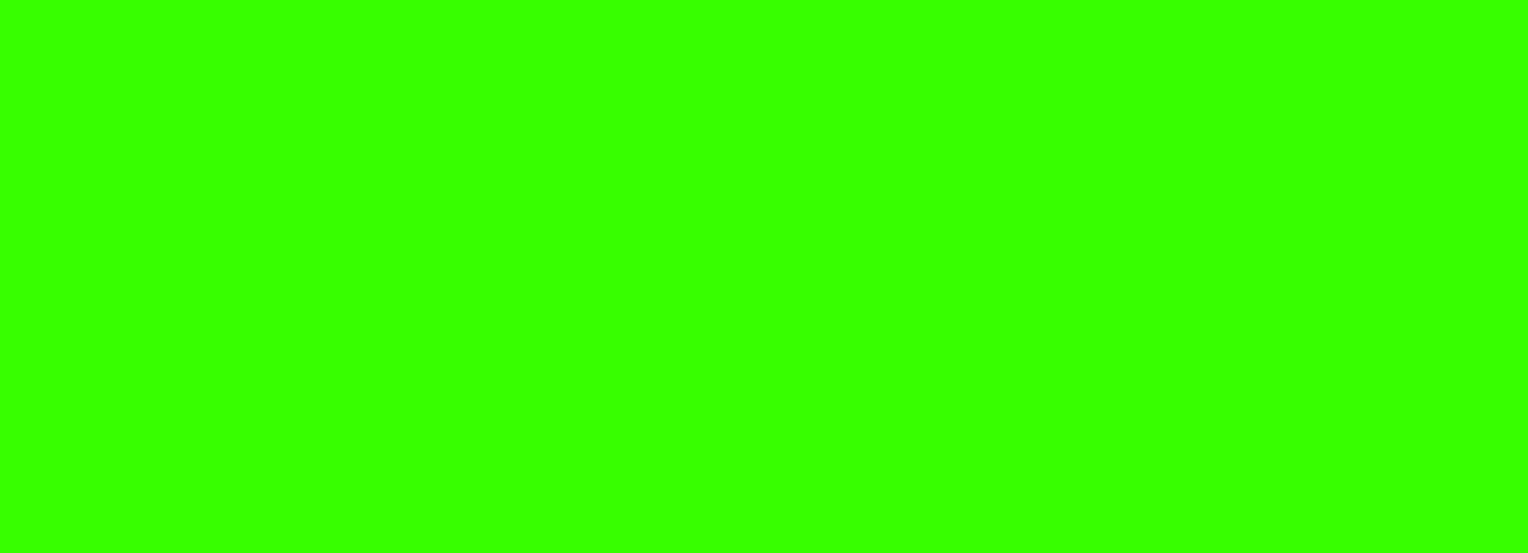
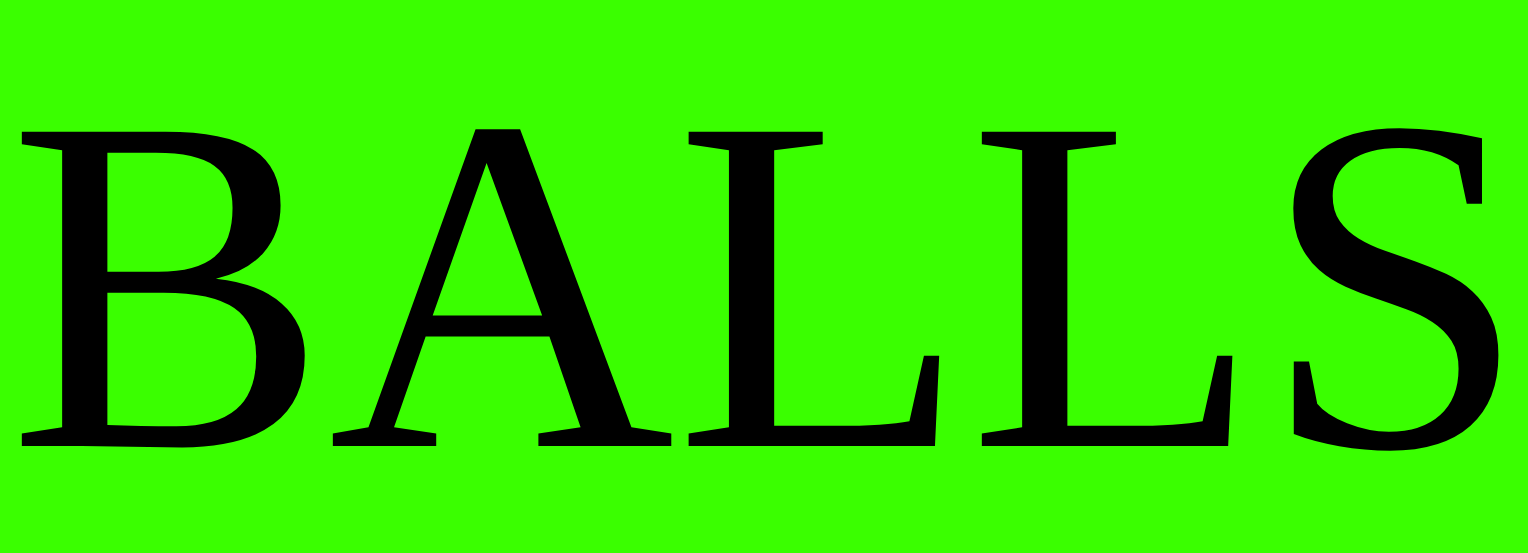
Before and after one commit to Word-matemaatikko/turku, a plain HTML site: page index.html in a window 1280 px wide. Shown: the whole page, 1528 px wide, since content can reach past the window. Drawn offline with Linux system fonts and the light colour scheme.

Commit message:
Insert balls

```diff
--- a/index.html
+++ b/index.html
@@ -8,5 +8,6 @@
 </head>
 
 <body>
+  <span style="font-size: 30em">BALLS</span>
 </body>
 </html>
```
